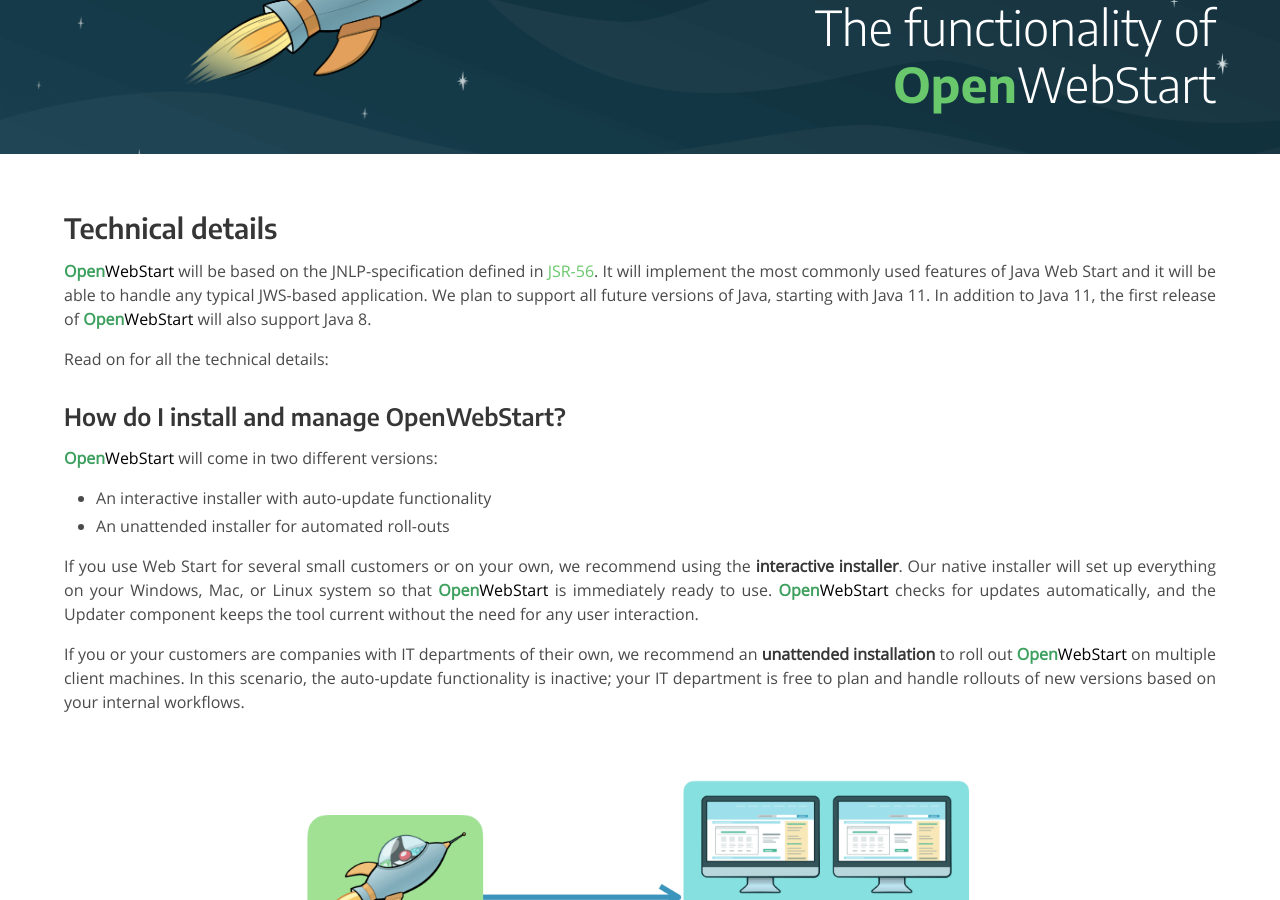
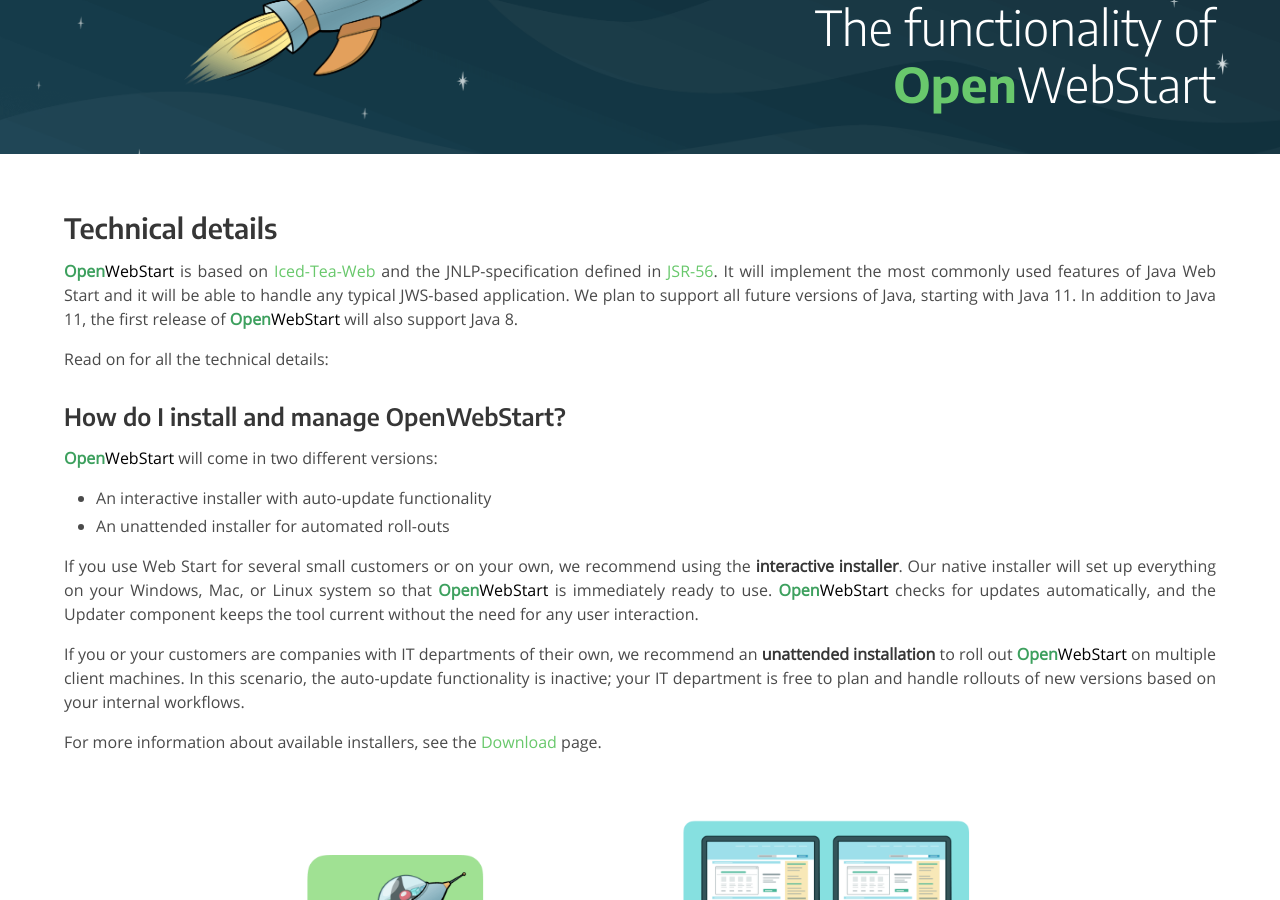
Before and after one commit to karakun/openwebstart-page, a Jekyll site: the page built from technical-details.md, in a window 1280 px wide and 900 px high, scrolled down 326 px. Built offline with Jekyll 4.4.1, drawn with Linux system fonts in a browser that asks for light colours; comment, search, counter and statistics services are not loaded; some of the changed text lies outside the part shown.

Commit message:
Update technical-details.md
added license info, added cross link to license, added cross link to download page, mentioned icedTea-web.

```diff
--- a/technical-details.md
+++ b/technical-details.md
@@ -11,9 +11,7 @@
 ---
 
 ## Technical details
-<span class="text-highlight">Open<span>WebStart</span></span> will be based on the JNLP-specification
-defined in [JSR-56](https://www.jcp.org/en/jsr/detail?id=56). It will implement the most commonly used features of Java Web Start and
-it will be able to handle any typical JWS-based application. We plan to support all future versions of Java, starting with Java 11.
+<span class="text-highlight">Open<span>WebStart</span></span> is based on [Iced-Tea-Web](https://github.com/AdoptOpenJDK/IcedTea-Web) and the JNLP-specification defined in [JSR-56](https://www.jcp.org/en/jsr/detail?id=56). It will implement the most commonly used features of Java Web Start and it will be able to handle any typical JWS-based application. We plan to support all future versions of Java, starting with Java 11.
 In addition to Java 11, the first release of <span class="text-highlight">Open<span>WebStart</span></span> will also support Java 8.
 
 Read on for all the technical details:
@@ -30,6 +28,8 @@
 
 If you or your customers are companies with IT departments of their own, we recommend an __unattended installation__ to roll out <span class="text-highlight">Open<span>WebStart</span></span> on multiple client machines.
 In this scenario, the auto-update functionality is inactive; your IT department is free to plan and handle rollouts of new versions based on your internal workflows.
+
+For more information about available installers, see the [Download](/download) page.
 
 ![rollout]({{ "/assets/images/webstart/rollout.png" | relative_url }})
 
@@ -63,6 +63,10 @@
 This is why <span class="text-highlight">Open<span>WebStart</span></span> comes with its own Control Panel:
 The new Control Panel will, among other things, let you configure workflows to start JNLP-based applications by hand.
 
+### Under which license does <span class="text-highlight">Open<span>WebStart</span></span> come?
+
+<span class="text-highlight">Open<span>WebStart</span></span> is released under the GPL mit Classpath Exception. For more information, read the full [license](https://github.com/karakun/OpenWebStart/blob/master/LICENSE.md) here.
+
 ### Can I get a customer-specific build?
 The free-to-use <span class="text-highlight">Open<span>WebStart</span></span> builds use the default configuration described on this page.
 
```
